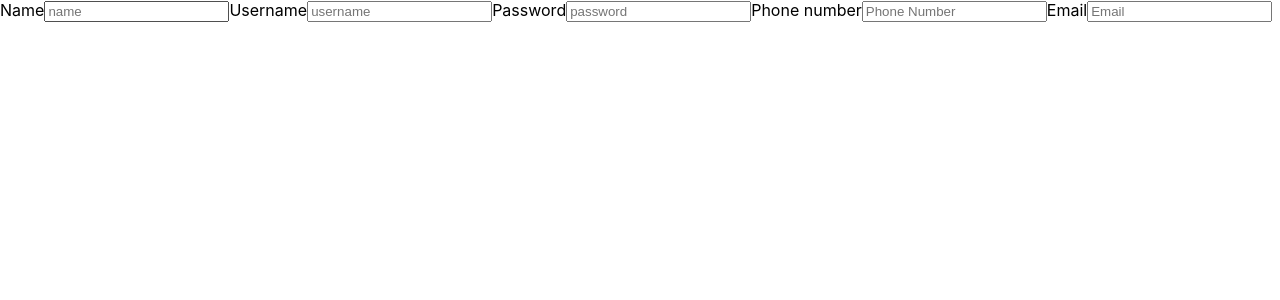
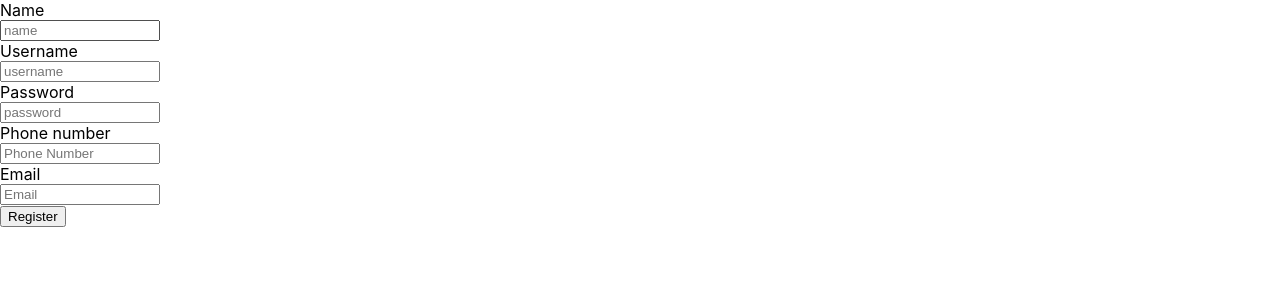
Before and after one commit to alisapromthep/alisa-promthep-reaction-client, a React (Create React App) app: page /register in a window 1280 px wide. Shown: the top 300 px of the page. Built offline with nearby package versions, Linux system fonts and the light colour scheme; no server answers.

Commit message:
registeration form set up, connected to server

```diff
--- a/package.json
+++ b/package.json
@@ -6,6 +6,8 @@
     "@testing-library/jest-dom": "^5.16.4",
     "@testing-library/react": "^13.2.0",
     "@testing-library/user-event": "^13.5.0",
+    "axios": "^0.27.2",
+    "dotenv": "^16.0.1",
     "prop-types": "^15.8.1",
     "react": "^18.1.0",
     "react-calendar": "^3.7.0",
--- a/src/App.js
+++ b/src/App.js
@@ -4,6 +4,8 @@ import HomePage from './pages/HomePage/HomePage'
 import LoginPage from './pages/LoginPage/LoginPage';
 import ProfilePage from './pages/ProfilePage/ProfilePage';
 import RegisterPage from './pages/RegisterPage/RegisterPage';
+
+export const API_URL = process.env.REACT_APP_API_URL;
 
 function App() {
   return (
--- a/src/components/RegisterForm/RegisterForm.js
+++ b/src/components/RegisterForm/RegisterForm.js
@@ -1,49 +1,65 @@
 import React from 'react';
+import './RegisterForm.scss';
 
-function SignupForm(props) {
+function SignupForm({handleChange, handleSubmit}) {
+
+
     return (
         <div>
-            <form>
+            <form
+            className='register_form'
+            onSubmit={handleSubmit}>
                 <label
+                className='register__label'
                 name='name'>
                     Name
                     <input
                     name='name'
                     type='text'
-                    placeholder='name' />
+                    placeholder='name'
+                    onChange={handleChange}  />
                 </label>
                 <label
+                className='register__label'
                 name='username'>
                     Username
                     <input
                     name='username'
                     type='text'
-                    placeholder='username' />
+                    placeholder='username'
+                    onChange={handleChange}  />
                 </label>
                 <label
+                className='register__label'
                 name='password'>
                     Password
                     <input
-                    name='=password'
+                    name='password'
                     type='password'
-                    placeholder='password' />
+                    placeholder='password'
+                    onChange={handleChange} />
                 </label>
                 <label
+                className='register__label'
                 name='phone'>
                     Phone number
                     <input
                     name='phone'
                     type='text'
-                    placeholder='Phone Number' />
+                    placeholder='Phone Number'
+                    onChange={handleChange}  />
                 </label>
                 <label
+                className='register__label'
                 name='email'>
                     Email
                     <input
                     name='email'
                     type='email'
-                    placeholder='Email' />
+                    placeholder='Email'
+                    onChange={handleChange}  />
                 </label>
+                <button type='submit'> Register </button>
             </form>
         </div>
     );
--- /dev/null
+++ b/src/components/RegisterForm/RegisterForm.scss
@@ -0,0 +1,7 @@
+.register {
+    &__label {
+        display: flex;
+        flex-direction: column;
+        width: 10rem;
+    }
+}
--- a/src/pages/HomePage/HomePage.js
+++ b/src/pages/HomePage/HomePage.js
@@ -4,6 +4,7 @@ function HomePage(props) {
     return (
         <div>
             <h1>Welcome to ReAction</h1>
+
         </div>
     );
 }
--- a/src/pages/RegisterPage/RegisterPage.js
+++ b/src/pages/RegisterPage/RegisterPage.js
@@ -1,12 +1,79 @@
-import React from 'react';
+import React, { Component } from 'react';
+import './RegisterPage.scss'
 import RegisterForm from '../../components/RegisterForm/RegisterForm';
+import axios from 'axios';
 
-function RegisterPage(props) {
-    return (
-        <div>
-            <RegisterForm />
-        </div>
-    );
+class RegisterPage extends Component {
+
+    state = {
+        name: "",
+        username: "",
+        password: "",
+        phone: "",
+        email: "",
+    }
+
+    handleChange = (event) => {
+
+        this.setState({
+            [event.target.name]: event.target.value,
+        })
+    }
+
+    isFormValid = ()=>{
+
+        //check if fields are filled
+        if (
+            !this.state.name ||
+            !this.state.username ||
+            !this.state.password ||
+            !this.state.phone ||
+            !this.state.email
+        ) {
+            return false;
+        } else {
+            return true
+        }
+    }
+
+    handleSubmit = (event)=>{
+        event.preventDefault();
+
+        if (!this.isFormValid()){
+            console.log('invalid form');
+            return;
+        } else {
+            axios
+                .post(`http://localhost:8080/user/register`, {
+                    name: this.state.name,
+                    username: this.state.username,
+                    password: this.state.password,
+                    phone: this.state.phone,
+                    email: this.state.email
+                })
+                .then((response)=>{
+                    console.log(response)
+                    console.log(`new user is added`)
+                })
+                .catch((err)=>{
+                    console.log(`problem registering`)
+                })
+        }
+
+    }
+
+
+
+    render () {
+
+        return (
+            <div>
+                <RegisterForm
+                handleChange={this.handleChange}
+                handleSubmit={this.handleSubmit} />
+            </div>
+        );
+    }
 }
 
 export default RegisterPage;
```
Also changed, not shown: src/components/RegisterForm/Registerform,.scss (deleted), 1 other file (tests, documents, lock files or other folders).
